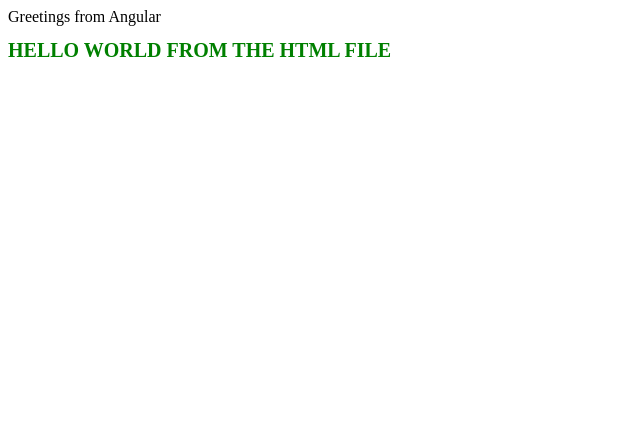
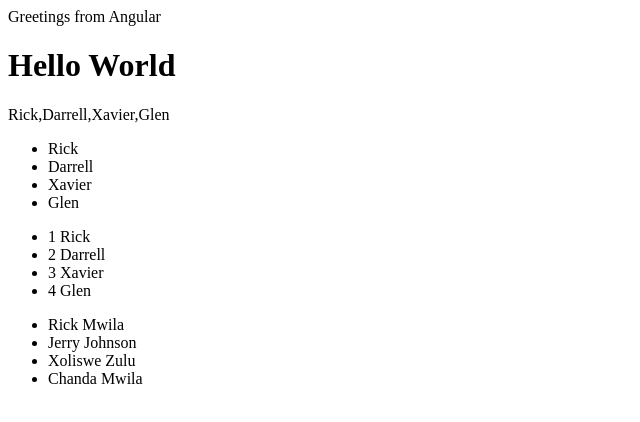
Before and after one commit to LukeMwila/Params-ActivatedRoute, an Angular app: page / in a window 1280 px wide. Shown: the top 422 px of the page, without its empty margins (0-640 px from the left). Built offline with nearby package versions, Linux system fonts and the light colour scheme.

Commit message:
Initial push

```diff
--- a/src/app/components/sandbox/sandbox.component.css
+++ /dev/null
@@ -1,5 +0,0 @@
-.special{
-    color: green;
-    font-size: 20px;
-    text-transform: uppercase
-}
--- a/src/app/components/sandbox/sandbox.component.html
+++ /dev/null
@@ -1 +0,0 @@
-<h1 class="special">Hello World From the HTML file</h1>
--- a/src/app/components/sandbox/sandbox.component.ts
+++ b/src/app/components/sandbox/sandbox.component.ts
@@ -2,20 +2,49 @@ import { Component } from '@angular/core';
 
 @Component({
     selector: 'sandbox',
-    templateUrl: `./sandbox.component.html`,
-    styleUrls: ['./sandbox.component.css']
-    /*styles: [`
-        .special{
-            color: green;
-            font-size: 20px;
-            text-transform: uppercase
-        }
-    `]
-    */
+    template: `
+        <h1>Hello World</h1>
+        {{ people }}
+        <ul>
+            <li *ngFor="let person of people">
+                {{person}}
+            </li>
+        </ul>
+        <ul>
+            <li *ngFor="let person of people; let i = index">
+                {{ i + 1 }} {{person}}
+            </li>
+        </ul>
+        <ul>
+            <li *ngFor="let person of people2">
+                {{person.firstName}} {{person.lastName}}
+            </li>
+        </ul>
+    `
 })
 
 export class SandboxComponent{
+    people = ['Rick', 'Darrell', 'Carl', 'Glen'];
+    people2 = [
+        {
+            firstName: 'Rick',
+            lastName: 'Mwila'
+        },
+        {
+            firstName: 'Jerry',
+            lastName: 'Johnson'
+        },
+        {
+            firstName: 'Xoliswe',
+            lastName: 'Zulu'
+        },
+        {
+            firstName: 'Chanda',
+            lastName: 'Mwila'
+        }
+    ];
 
-
-
+    constructor(){
+        this.people[2] = 'Xavier';
+    }
 }
```
